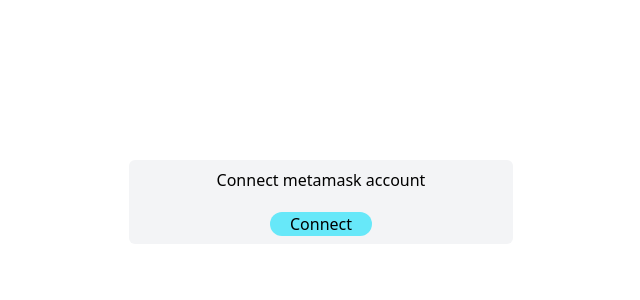
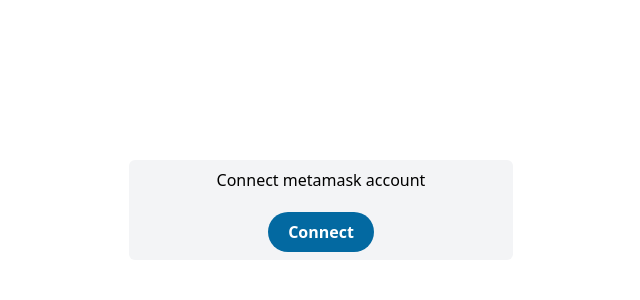
Before and after one commit to athallahannafis/Eth-Metamask, a React (Create React App) app: page / in a window 1280 px wide. Shown: the top 300 px of the page, without its empty margins (319-959 px from the left). Built offline with nearby package versions, Linux system fonts and the light colour scheme.

Commit message:
style: connect button

```diff
--- a/src/pages/ethereum.js
+++ b/src/pages/ethereum.js
@@ -104,6 +104,8 @@
           var ethFlag = !window.ethereum;
           if (ethFlag === false) {
             this.fetchAccount();
+          } else{
+            alert("Install Metamask extension first");
           }
     }
 
@@ -127,8 +129,10 @@
                 <div className="w-96 p-2 rounded-md bg-gray-100 flex flex-col items-center">
                     <p>Connect metamask account</p>
                     <div className="mt-5"/>
-                    <button className="bg-cyan-300 pl-5 pr-5 rounded-full" onClick={this.handleConnect} >
-                        Connect
+                    <button className="bg-sky-700 hover:bg-cyan-700 px-5 py-2 rounded-full" onClick={this.handleConnect} >
+                        <p className="text-white font-bold">
+                            Connect
+                        </p>
                     </button>
                 </div>
             </div> :
```
